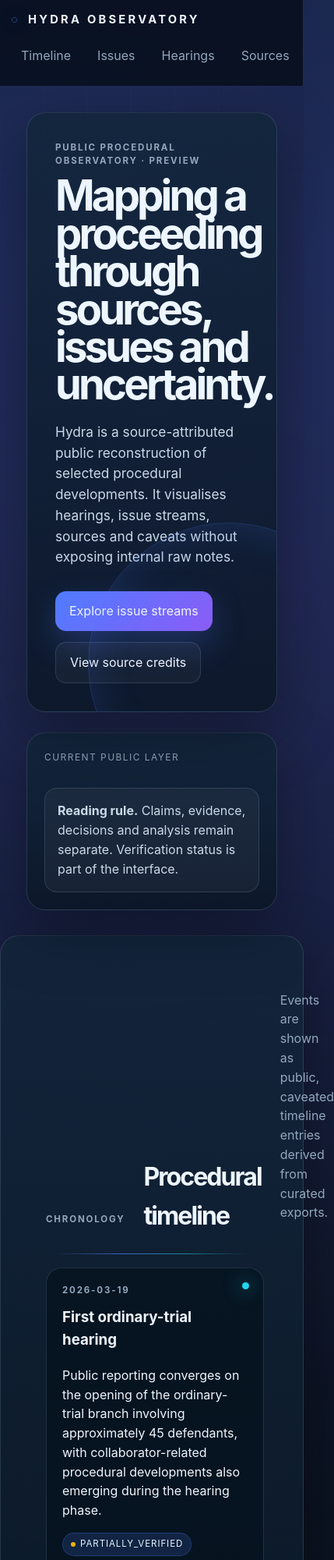
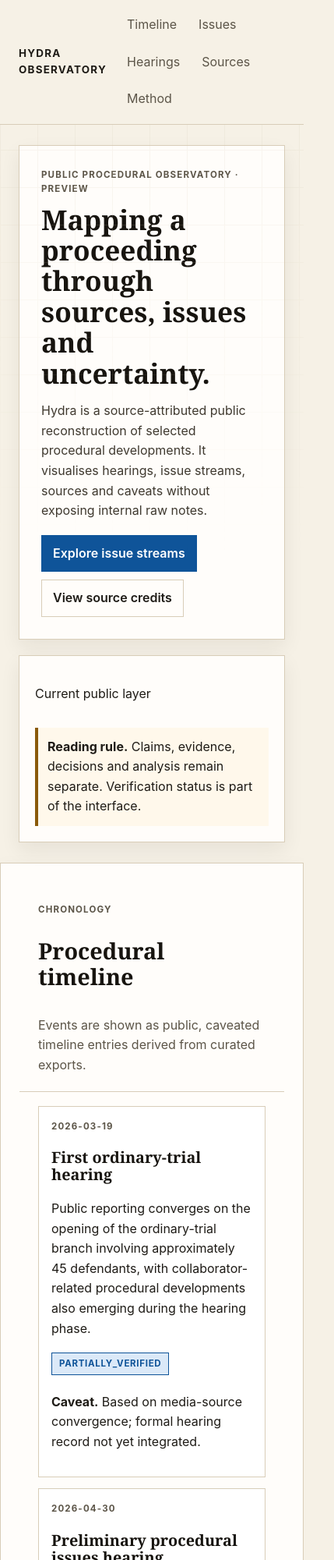
Before and after one commit to colazeta/hydra-public, a plain HTML site: page index.html in a window 390 px wide. Shown: the top 2000 px of the page at 78% size, 429 px wide, since content can reach past the window. Drawn offline with Linux system fonts and the light colour scheme; no server answers.

Commit message:
Redesign data-viz UI with editorial print aesthetic

```diff
--- a/styles.css
+++ b/styles.css
@@ -1,405 +1,185 @@
 :root {
-  --bg: #06111b;
-  --panel: rgba(13, 28, 43, 0.86);
-  --panel-strong: rgba(16, 35, 54, 0.96);
-  --line: rgba(151, 184, 214, 0.18);
-  --text: #edf6ff;
-  --muted: #92a7bb;
-  --soft: #c9d9e8;
-  --blue: #4f7cff;
-  --violet: #8b5cf6;
-  --cyan: #22d3ee;
-  --green: #22c55e;
-  --yellow: #eab308;
-  --red: #ef4444;
-  --shadow: 0 24px 80px rgba(0, 0, 0, 0.38);
+  --paper: #f6f1e6;
+  --paper-strong: #efe7d6;
+  --ink: #1e1b16;
+  --muted: #5c5548;
+  --rule: #d8cdb8;
+  --accent: #0f5499;
+  --accent-soft: #dbe9f8;
+  --good: #176c3a;
+  --warn: #8a5a0a;
+  --bad: #8f2e2a;
+  --shadow: 0 10px 24px rgba(33, 24, 10, 0.07);
 }
 
 * { box-sizing: border-box; }
-
 html { scroll-behavior: smooth; }
-
 body {
   margin: 0;
-  font-family: ui-sans-serif, Inter, Satoshi, "Space Grotesk", system-ui, sans-serif;
-  background:
-    radial-gradient(circle at 18% 6%, rgba(79,124,255,.20), transparent 30%),
-    radial-gradient(circle at 70% 14%, rgba(139,92,246,.17), transparent 34%),
-    radial-gradient(circle at 75% 72%, rgba(34,211,238,.10), transparent 32%),
-    var(--bg);
-  color: var(--text);
-  line-height: 1.55;
-  overflow-x: hidden;
+  font-family: "Inter", "Segoe UI", Arial, sans-serif;
+  background: var(--paper);
+  color: var(--ink);
+  line-height: 1.6;
 }
 
 .ambient-grid {
   position: fixed;
   inset: 0;
   pointer-events: none;
-  opacity: .35;
-  background-image:
-    linear-gradient(rgba(151,184,214,.08) 1px, transparent 1px),
-    linear-gradient(90deg, rgba(151,184,214,.08) 1px, transparent 1px);
-  background-size: 56px 56px;
-  mask-image: radial-gradient(circle at 50% 20%, black, transparent 78%);
+  opacity: .24;
+  background-image: linear-gradient(var(--rule) 1px, transparent 1px), linear-gradient(90deg, var(--rule) 1px, transparent 1px);
+  background-size: 48px 48px;
+  mask-image: linear-gradient(to bottom, black, transparent 85%);
 }
 
 .site-header {
-  position: fixed;
-  left: 0;
+  position: sticky;
   top: 0;
-  bottom: 0;
-  width: 260px;
-  padding: 28px 22px;
-  border-right: 1px solid var(--line);
-  background: rgba(3, 10, 18, .72);
-  backdrop-filter: blur(18px);
   z-index: 20;
+  background: rgba(246, 241, 230, .96);
+  backdrop-filter: blur(4px);
+  border-bottom: 1px solid var(--rule);
+  padding: 12px 24px;
+  display: flex;
+  justify-content: space-between;
+  align-items: center;
+  gap: 16px;
 }
 
 .brand {
-  display: block;
-  color: var(--text);
   text-decoration: none;
+  color: var(--ink);
+  font-weight: 700;
+  letter-spacing: .09em;
   text-transform: uppercase;
-  letter-spacing: .22em;
-  font-weight: 700;
-  font-size: .92rem;
-  margin-bottom: 34px;
+  font-size: .84rem;
 }
 
-.brand::before {
-  content: "◌";
-  color: var(--blue);
-  margin-right: 10px;
-  text-shadow: 0 0 22px var(--blue);
+.nav { display: flex; gap: 8px; flex-wrap: wrap; }
+.nav a {
+  text-decoration: none;
+  color: var(--muted);
+  padding: 7px 10px;
+  border-radius: 999px;
 }
-
-.nav {
-  display: grid;
-  gap: 8px;
-}
-
-.nav a {
-  color: var(--muted);
-  text-decoration: none;
-  padding: 11px 12px;
-  border-radius: 12px;
-  border: 1px solid transparent;
-  transition: .2s ease;
-}
-
-.nav a:hover {
-  color: var(--text);
-  background: rgba(79,124,255,.13);
-  border-color: rgba(79,124,255,.22);
-}
-
-main, .footer {
-  margin-left: 260px;
-}
+.nav a:hover { background: var(--paper-strong); color: var(--ink); }
 
 .hero, .section {
-  max-width: 1760px;
+  max-width: 1240px;
   margin: 0 auto;
-  padding: 32px 34px;
+  padding: 26px 24px;
 }
 
 .hero {
-  min-height: 48vh;
   display: grid;
-  grid-template-columns: minmax(480px, .95fr) minmax(520px, 1.05fr);
-  gap: 26px;
-  align-items: stretch;
-  padding-top: 34px;
+  grid-template-columns: 1.25fr .75fr;
+  gap: 20px;
 }
 
 .hero-copy, .hero-panel, .timeline-section, .issue-section, .hearing-section, .source-section, .method-banner {
-  border: 1px solid var(--line);
-  background: linear-gradient(180deg, rgba(18, 38, 58, .82), rgba(9, 21, 34, .78));
-  border-radius: 24px;
+  background: #fffdfa;
+  border: 1px solid var(--rule);
   box-shadow: var(--shadow);
 }
 
-.hero-copy {
-  padding: 36px;
-  position: relative;
-  overflow: hidden;
-}
-
-.hero-copy::after {
-  content: "";
-  position: absolute;
-  right: -120px;
-  bottom: -120px;
-  width: 360px;
-  height: 360px;
-  border-radius: 50%;
-  border: 1px solid rgba(79,124,255,.25);
-  box-shadow: inset 0 0 55px rgba(79,124,255,.18);
-}
+.hero-copy { padding: 28px; }
+.hero-panel { padding: 20px; }
 
 .eyebrow {
   margin: 0 0 10px;
   text-transform: uppercase;
-  letter-spacing: .16em;
+  letter-spacing: .1em;
+  font-size: .72rem;
   color: var(--muted);
-  font-size: .72rem;
   font-weight: 700;
 }
 
-h1 {
-  margin: 0;
-  max-width: 820px;
-  font-size: clamp(3.6rem, 6.4vw, 7.4rem);
-  line-height: .89;
-  letter-spacing: -.07em;
+h1, h2, h3 {
+  font-family: "Georgia", "Times New Roman", serif;
+  line-height: 1.12;
+  color: #17140f;
 }
 
-h1::selection, h2::selection { background: var(--violet); }
+h1 { margin: 0; font-size: clamp(2.2rem, 5.2vw, 4.4rem); }
+h2 { margin: 0; font-size: clamp(1.8rem, 3vw, 3rem); }
+h3 { font-size: 1.24rem; }
 
-.lede {
-  max-width: 740px;
-  color: var(--soft);
-  font-size: 1.08rem;
-  margin: 24px 0 0;
+.lede { color: #3f392f; max-width: 60ch; }
+
+.hero-actions { display: flex; gap: 10px; flex-wrap: wrap; margin-top: 18px; }
+.button {
+  text-decoration: none;
+  border: 1px solid var(--rule);
+  color: var(--ink);
+  padding: 10px 14px;
+  font-weight: 600;
 }
+.button.primary { background: var(--accent); color: #fff; border-color: var(--accent); }
+.button.secondary { background: #fffdfa; }
 
-.hero-actions {
-  display: flex;
-  gap: 14px;
-  margin-top: 30px;
-  flex-wrap: wrap;
+.metric-grid { display: grid; grid-template-columns: repeat(2, minmax(0,1fr)); gap: 10px; }
+.metric-card {
+  border: 1px solid var(--rule);
+  background: var(--paper);
+  padding: 14px;
 }
+.metric-value { font-size: 2.1rem; font-weight: 700; }
+.metric-label { color: var(--muted); font-size: .85rem; }
+.caveat-box { margin-top: 14px; border-left: 4px solid var(--warn); background: #fff8eb; padding: 12px; }
 
-.button {
-  color: var(--text);
-  text-decoration: none;
-  border-radius: 14px;
-  padding: 13px 18px;
-  border: 1px solid var(--line);
-  background: rgba(255,255,255,.04);
+.section-heading.wide {
+  padding: 24px 24px 4px;
+  border-bottom: 1px solid var(--rule);
+  display: grid;
+  grid-template-columns: 1fr auto;
+  gap: 18px;
 }
+.section-heading p:last-child { max-width: 62ch; color: var(--muted); }
 
-.button.primary {
-  background: linear-gradient(135deg, var(--blue), var(--violet));
-  border: none;
-  box-shadow: 0 16px 40px rgba(79,124,255,.26);
-}
-
-.hero-panel {
-  padding: 22px;
+.timeline-rail, .issue-map, .hearing-grid, .source-atlas, .method-grid {
+  padding: 18px 24px 24px;
   display: grid;
-  align-content: space-between;
-}
-
-.panel-label {
-  margin: 0 0 12px;
-  color: var(--muted);
-  text-transform: uppercase;
-  letter-spacing: .12em;
-  font-size: .75rem;
-}
-
-.metric-grid {
-  display: grid;
-  grid-template-columns: repeat(2, minmax(0, 1fr));
   gap: 14px;
 }
+.timeline-rail { grid-template-columns: repeat(auto-fit, minmax(260px, 1fr)); }
+.issue-map { grid-template-columns: repeat(auto-fit, minmax(300px, 1fr)); }
+.hearing-grid, .source-atlas { grid-template-columns: repeat(auto-fit, minmax(320px, 1fr)); }
 
-.metric-card {
-  min-height: 130px;
-  padding: 18px;
-  border: 1px solid var(--line);
-  border-radius: 18px;
-  background: rgba(255,255,255,.035);
-  position: relative;
-  overflow: hidden;
+.timeline-item, .card, .source-card, .method-grid article {
+  border: 1px solid var(--rule);
+  background: #fff;
+  padding: 16px;
 }
-
-.metric-card::after {
-  content: "";
-  position: absolute;
-  left: 16px;
-  right: 16px;
-  bottom: 14px;
-  height: 24px;
-  opacity: .9;
-  background: linear-gradient(90deg, transparent, var(--cyan), transparent);
-  clip-path: polygon(0 70%, 12% 50%, 22% 62%, 35% 30%, 48% 60%, 62% 42%, 76% 55%, 88% 24%, 100% 45%, 100% 100%, 0 100%);
-}
-
-.metric-value {
-  font-size: 2.6rem;
-  font-weight: 800;
-  letter-spacing: -.06em;
-}
-
-.metric-label { color: var(--muted); font-size: .86rem; }
-
-.caveat-box {
-  background: rgba(255,255,255,.045);
-  border: 1px solid var(--line);
-  padding: 16px;
-  border-radius: 16px;
-  color: var(--soft);
-}
-
-.compact { margin-top: 18px; }
-
-.section-heading.wide {
-  display: flex;
-  align-items: end;
-  justify-content: space-between;
-  gap: 24px;
-  padding: 22px 24px 0;
-}
-
-.section-heading h2 {
-  margin: 0;
-  font-size: clamp(2rem, 3.8vw, 4.3rem);
-  letter-spacing: -.06em;
-}
-
-.section-heading p:last-child {
-  max-width: 520px;
-  color: var(--muted);
-}
-
-.timeline-rail {
-  padding: 42px 24px 26px;
-  display: grid;
-  grid-template-columns: repeat(auto-fit, minmax(280px, 1fr));
-  gap: 18px;
-  position: relative;
-}
-
-.timeline-rail::before {
-  content: "";
-  position: absolute;
-  top: 24px;
-  left: 34px;
-  right: 34px;
-  height: 1px;
-  background: linear-gradient(90deg, transparent, rgba(79,124,255,.7), rgba(34,211,238,.55), transparent);
-}
-
-.timeline-item, .hearing-card, .issue-card, .source-card, .method-grid article {
-  background: rgba(5, 17, 29, .72);
-  border: 1px solid var(--line);
-  border-radius: 20px;
-  padding: 20px;
-  position: relative;
-  overflow: hidden;
-}
-
-.timeline-item::before, .issue-card::before, .hearing-card::before {
-  content: "";
-  position: absolute;
-  top: 18px;
-  right: 18px;
-  width: 9px;
-  height: 9px;
-  border-radius: 50%;
-  background: var(--cyan);
-  box-shadow: 0 0 24px var(--cyan);
-}
-
-.timeline-item h3, .issue-card h3, .hearing-card h3, .source-card h3 { margin-top: 0; }
 
 .badge {
   display: inline-flex;
   align-items: center;
-  gap: 6px;
-  padding: 5px 10px;
-  border-radius: 999px;
-  color: #dff7ff;
-  background: rgba(79,124,255,.16);
-  border: 1px solid rgba(79,124,255,.28);
+  border: 1px solid var(--accent);
+  color: var(--accent);
+  background: var(--accent-soft);
+  padding: 4px 9px;
   font-size: .72rem;
+  font-weight: 700;
   text-transform: uppercase;
-  letter-spacing: .08em;
+  letter-spacing: .06em;
+  margin: 2px 0 6px;
 }
 
-.badge::before {
-  content: "";
-  width: 6px;
-  height: 6px;
-  border-radius: 50%;
-  background: var(--yellow);
+.source-card { border-left: 4px solid var(--accent); }
+.source-card a { color: var(--accent); font-weight: 600; }
+.method-banner { padding-bottom: 8px; }
+.method-grid { grid-template-columns: repeat(auto-fit, minmax(220px, 1fr)); }
+.method-grid article span { font-weight: 700; color: var(--accent); }
+
+.footer {
+  max-width: 1240px;
+  margin: 20px auto 30px;
+  border-top: 1px solid var(--rule);
+  color: var(--muted);
+  padding: 18px 24px;
 }
 
-.issue-map {
-  padding: 24px;
-  display: grid;
-  grid-template-columns: repeat(auto-fit, minmax(300px, 1fr));
-  gap: 16px;
+@media (max-width: 960px) {
+  .hero { grid-template-columns: 1fr; }
+  .section-heading.wide { grid-template-columns: 1fr; }
 }
-
-.issue-card {
-  min-height: 260px;
-}
-
-.issue-card .thread {
-  margin: 18px 0;
-  height: 54px;
-  border-radius: 999px;
-  background: linear-gradient(90deg, rgba(34,197,94,.08), rgba(34,197,94,.42), rgba(234,179,8,.38), rgba(79,124,255,.28));
-  filter: drop-shadow(0 0 24px rgba(34,197,94,.16));
-}
-
-.hearing-grid, .source-atlas {
-  padding: 24px;
-  display: grid;
-  grid-template-columns: repeat(auto-fit, minmax(340px, 1fr));
-  gap: 16px;
-}
-
-.source-card {
-  border-left: 3px solid var(--blue);
-}
-
-.source-card a {
-  color: var(--cyan);
-  text-decoration: none;
-}
-
-.method-banner {
-  padding: 30px;
-}
-
-.method-grid {
-  display: grid;
-  grid-template-columns: repeat(auto-fit, minmax(240px, 1fr));
-  gap: 16px;
-  margin-top: 24px;
-}
-
-.method-grid article span {
-  display: inline-block;
-  color: var(--cyan);
-  font-weight: 800;
-  margin-bottom: 20px;
-}
-
-.method-grid article p { color: var(--soft); }
-
-.footer {
-  border-top: 1px solid var(--line);
-  color: var(--muted);
-  padding: 26px 34px;
-}
-
-@media (max-width: 980px) {
-  .site-header {
-    position: sticky;
-    width: auto;
-    bottom: auto;
-    padding: 14px;
-  }
-  .brand { margin-bottom: 10px; }
-  .nav { display: flex; overflow-x: auto; }
-  main, .footer { margin-left: 0; }
-  .hero { grid-template-columns: 1fr; }
-  h1 { font-size: 3.4rem; }
-}
```
